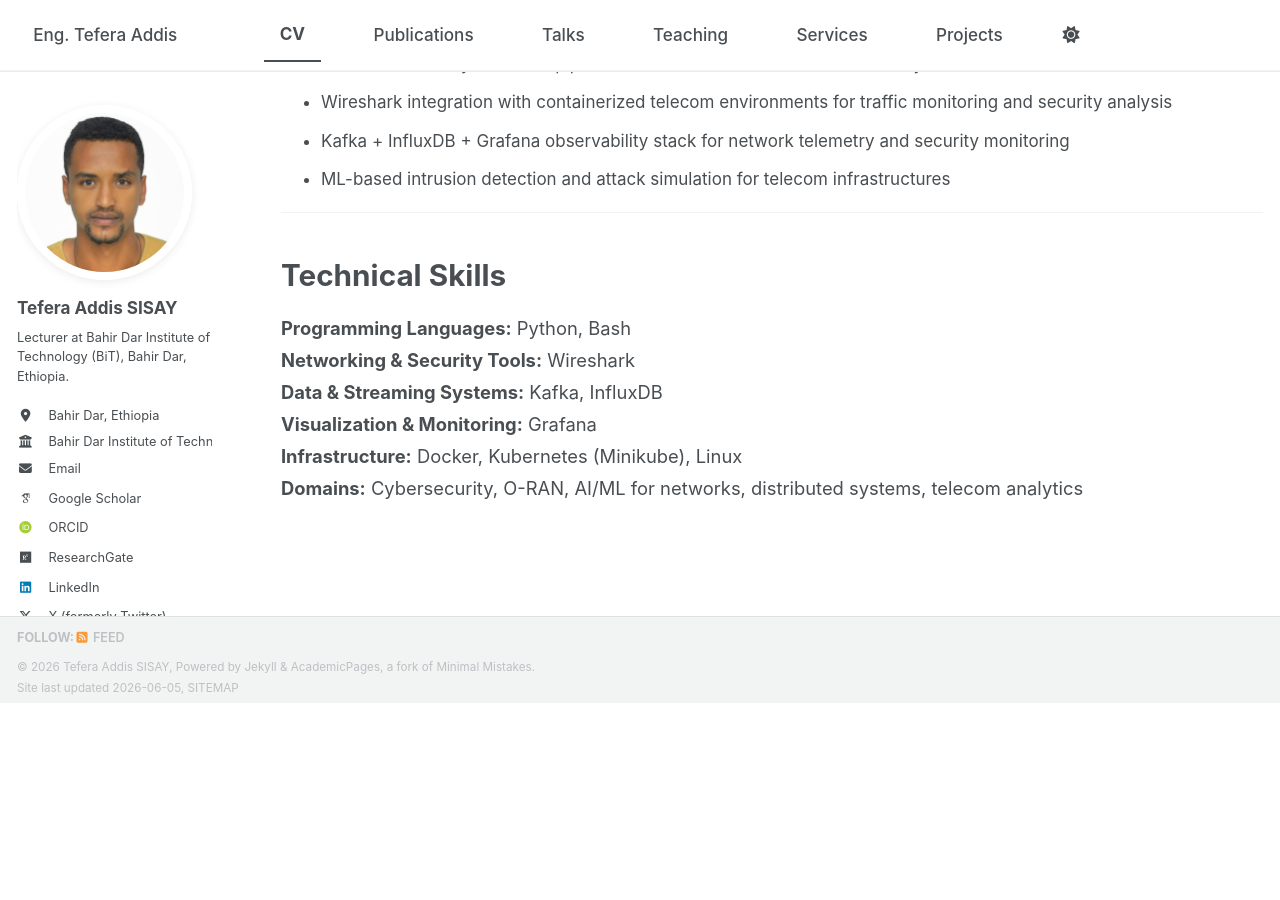
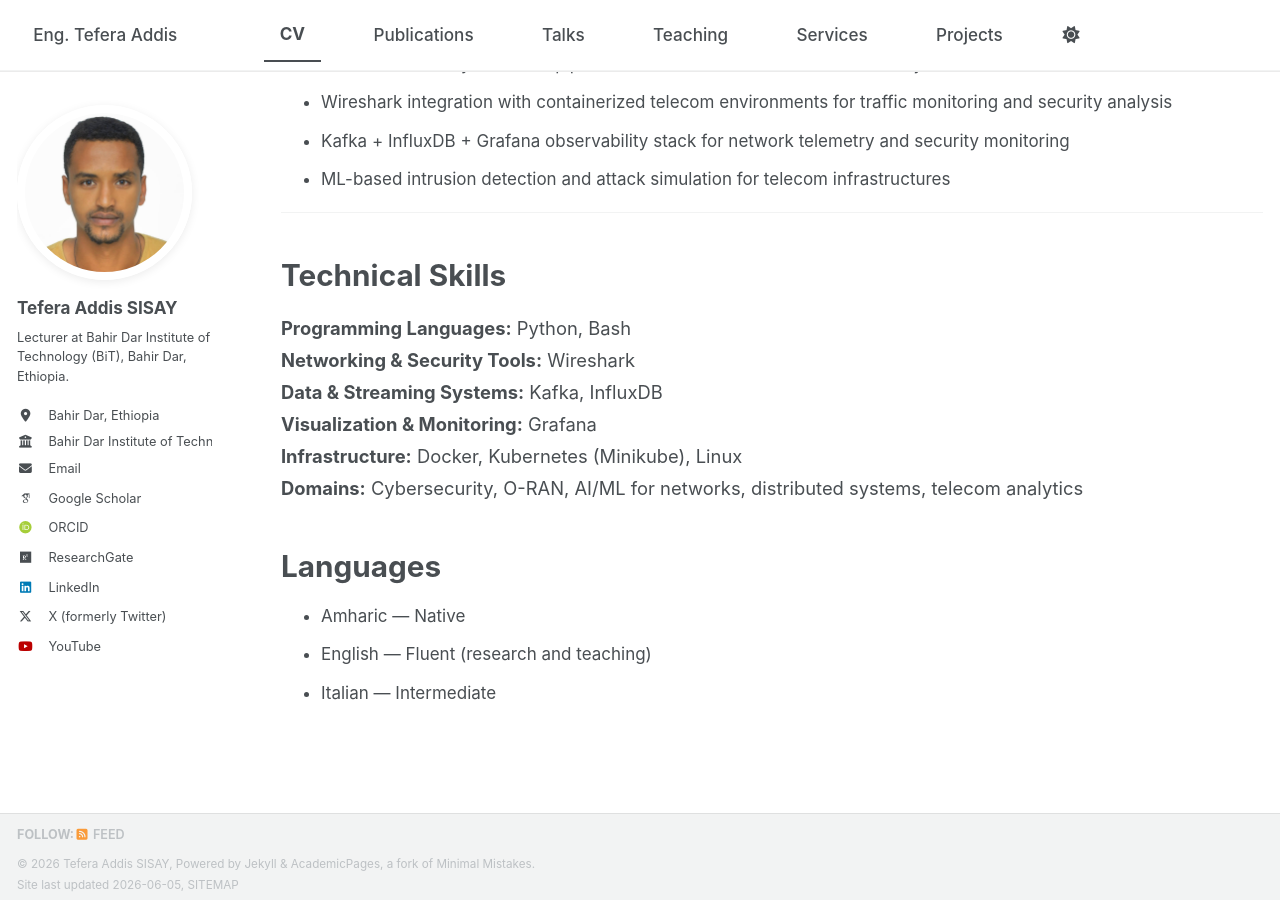
Before and after one commit to tefera-addis-sisay/tefera-addis-sisay.github.io, a Jekyll site: the page built from _pages/cv.md, in a window 1280 px wide and 900 px high, scrolled down 938 px. Built offline with Jekyll 4.4.1, drawn with Linux system fonts in a browser that asks for light colours; some web fonts are replaced; a script bundle is joined from its source files by our own code; library files that are not in the unit come from our copies; before the commit the page ends 1641 px from its top, so only the background shows below that.

Commit message:
Update cv.md

```diff
--- a/_pages/cv.md
+++ b/_pages/cv.md
@@ -52,3 +52,9 @@ hide_title: true
 **Visualization & Monitoring:** Grafana
 **Infrastructure:** Docker, Kubernetes (Minikube), Linux
 **Domains:** Cybersecurity, O-RAN, AI/ML for networks, distributed systems, telecom analytics
+
+## Languages
+
+* Amharic — Native
+* English — Fluent (research and teaching)
+* Italian — Intermediate
```
